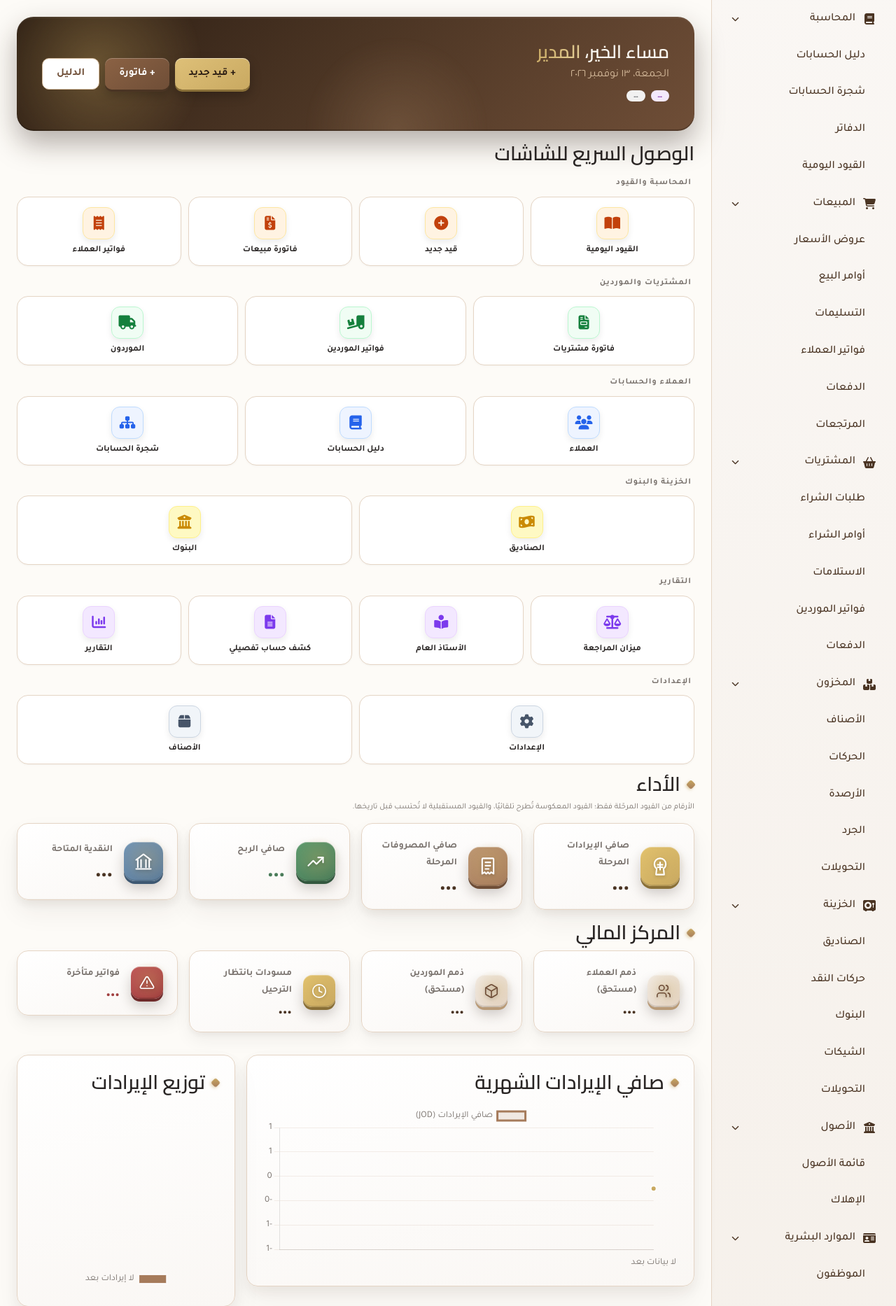
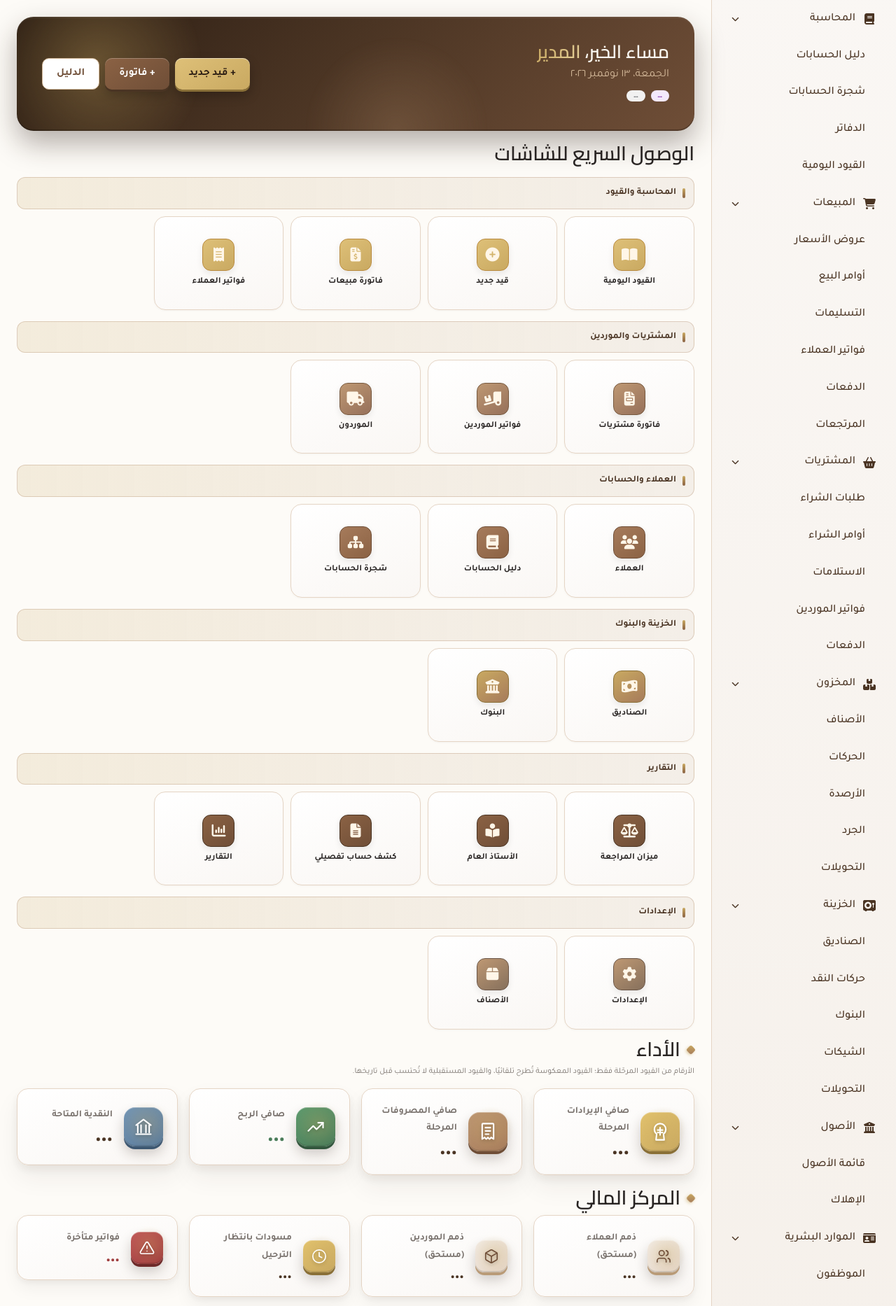
Before and after one commit to ahmadimabudeyah-ops/AccSystemApp, a Flask app: page /dashboard in a window 1280 px wide. Shown: the part 70-1936 px from the top of the page at 70% size. Run offline with Flask 2, Linux system fonts and the light colour scheme; parts of the project's set-up code (start-up, migrations or seed data) failed here and were passed over; some libraries are stand-ins or nearby versions.

Commit message:
feat(dashboard): unify quick-access cards and group headers

```diff
--- a/backend/app/templates/dashboard/index.html
+++ b/backend/app/templates/dashboard/index.html
@@ -25,30 +25,32 @@
 
 <style>
 .qc-wrap{margin-top:8px}
-.qc-group-title{font-size:0.75rem;text-transform:uppercase;letter-spacing:1px;color:var(--text-soft,#6b7280);font-weight:700;margin:14px 0 8px;padding:0 4px}
-.qc-row{display:flex;flex-wrap:wrap;gap:10px;margin-bottom:12px}
-.qc-card{flex:1 1 calc(25% - 10px);min-width:140px;display:flex;flex-direction:column;align-items:center;text-decoration:none;color:inherit;padding:14px 10px;border-radius:16px;border:1px solid var(--border,#e5e7eb);background:#fff;transition:all .25s cubic-bezier(.4,0,.2,1);box-shadow:0 1px 3px rgba(0,0,0,.04);position:relative;overflow:hidden}
-.qc-card::before{content:"";position:absolute;inset:0;border-radius:16px;padding:2px;background:linear-gradient(135deg,var(--qc-accent,#6c5ce7),transparent);-webkit-mask:linear-gradient(#fff 0 0) content-box, linear-gradient(#fff 0 0);-webkit-mask-composite:destination-out;mask-composite:exclude;opacity:0;transition:opacity .25s}
-.qc-card:hover{transform:translateY(-6px);box-shadow:0 12px 24px rgba(0,0,0,.10);border-color:transparent;z-index:2}
+.qc-group-title{display:flex;align-items:center;gap:9px;font-size:0.82rem;font-weight:800;color:var(--brown-800,#4A3423);background:linear-gradient(90deg,rgba(201,169,97,.18),rgba(139,98,68,.08));border:1px solid rgba(166,123,91,.30);border-radius:12px;padding:10px 12px;margin:16px 0 10px}
+.qc-group-title::before{content:"";width:4px;height:14px;border-radius:2px;background:linear-gradient(180deg,#C9A961,#8B6244)}
+.qc-row{display:grid;grid-template-columns:repeat(auto-fill,minmax(180px,1fr));gap:10px;margin-bottom:12px}
+.qc-card{flex:1 1 calc(25% - 10px);min-width:140px;display:flex;flex-direction:column;align-items:center;text-decoration:none;color:inherit;padding:16px 12px;border-radius:16px;border:1px solid var(--brown-200);background:linear-gradient(160deg,#FFFFFF 0%,#FAF7F4 100%);transition:all .25s cubic-bezier(.4,0,.2,1);box-shadow:0 1px 3px rgba(0,0,0,.04);position:relative;overflow:hidden}
+.qc-card::before{content:"";position:absolute;inset:0;border-radius:16px;padding:2px;background:linear-gradient(135deg,var(--qc-accent,#C9A961),transparent);-webkit-mask:linear-gradient(#fff 0 0) content-box, linear-gradient(#fff 0 0);-webkit-mask-composite:destination-out;mask-composite:exclude;opacity:0;transition:opacity .25s}
+.qc-card:hover{transform:translateY(-6px) rotateX(1.5deg) rotateY(-1.5deg);box-shadow:0 12px 24px rgba(0,0,0,.10);border-color:transparent;z-index:2}
 .qc-card:hover::before{opacity:1}
 .qc-card:hover .qc-icon{transform:scale(1.12) rotate(-2deg)}
 .qc-icon{width:46px;height:46px;border-radius:12px;display:grid;place-items:center;font-size:20px;margin:0 auto 8px;box-shadow:0 4px 10px rgba(0,0,0,.08);transition:transform .25s;background:#fff;border:1px solid rgba(0,0,0,.04)}
 .qc-title{text-align:center;font-size:0.78rem;font-weight:700;line-height:1.2;color:var(--text,#111827);display:-webkit-box;-webkit-line-clamp:2;-webkit-box-orient:vertical;overflow:hidden;width:100%}
 .qc-title:hover{color:var(--qc-accent,#6c5ce7)}
 
-/* أيقونات ملونة حسب المجموعة */
-.qc-finance .qc-icon{background:#fff3e2;color:#c2410c;border-color:#fde6a1}
-.qc-trade .qc-icon{background:#eef4ff;color:#2563eb;border-color:#bfdbfe}
-.qc-supply .qc-icon{background:#f0fdf4;color:#15803d;border-color:#bbf7d0}
-.qc-money .qc-icon{background:#fef9c3;color:#ca8a04;border-color:#fef08a}
-.qc-report .qc-icon{background:#f3e8ff;color:#7c3aed;border-color:#ead3ff}
-.qc-setting .qc-icon{background:#f1f5f9;color:#475569;border-color:#cbd5e1}
-.qc-card.qc-finance{--qc-accent:#f97316}
-.qc-card.qc-trade{--qc-accent:#3b82f6}
-.qc-card.qc-supply{--qc-accent:#22c55e}
-.qc-card.qc-money{--qc-accent:#eab308}
-.qc-card.qc-report{--qc-accent:#a855f7}
-.qc-card.qc-setting{--qc-accent:#64748b}
+/* أيقونات ملونة حسب المجموعة — درجات دافئة موحدة بهوية «دفتر الأصالة» */
+.qc-finance .qc-icon{background:linear-gradient(145deg,#DEC078,#C9A961);color:#FFF6E8;border-color:#B98A3E}
+.qc-trade .qc-icon{background:linear-gradient(145deg,#A67B5B,#8B6244);color:#FFF6E8;border-color:#6F4E37}
+.qc-supply .qc-icon{background:linear-gradient(145deg,#BE9873,#96705A);color:#FFF6E8;border-color:#77593F}
+.qc-money .qc-icon{background:linear-gradient(145deg,#C9A961,#A67B5B);color:#FFF6E8;border-color:#8A7038}
+.qc-report .qc-icon{background:linear-gradient(145deg,#8B6244,#6F4E37);color:#FFF6E8;border-color:#4A3423}
+.qc-setting .qc-icon{background:linear-gradient(145deg,#BE9873,#86705C);color:#FFF6E8;border-color:#6B5648}
+.qc-card.qc-finance{--qc-accent:#C9A961}
+.qc-card.qc-trade{--qc-accent:#8B6244}
+.qc-card.qc-supply{--qc-accent:#A67B5B}
+.qc-card.qc-money{--qc-accent:#B98A3E}
+.qc-card.qc-report{--qc-accent:#8B6244}
+.qc-card.qc-setting{--qc-accent:#96705A}
+.qc-card{min-height:134px;justify-content:center}
 @media (max-width:768px){.qc-card{flex:1 1 calc(50% - 10px)}}
 </style>
 
```
